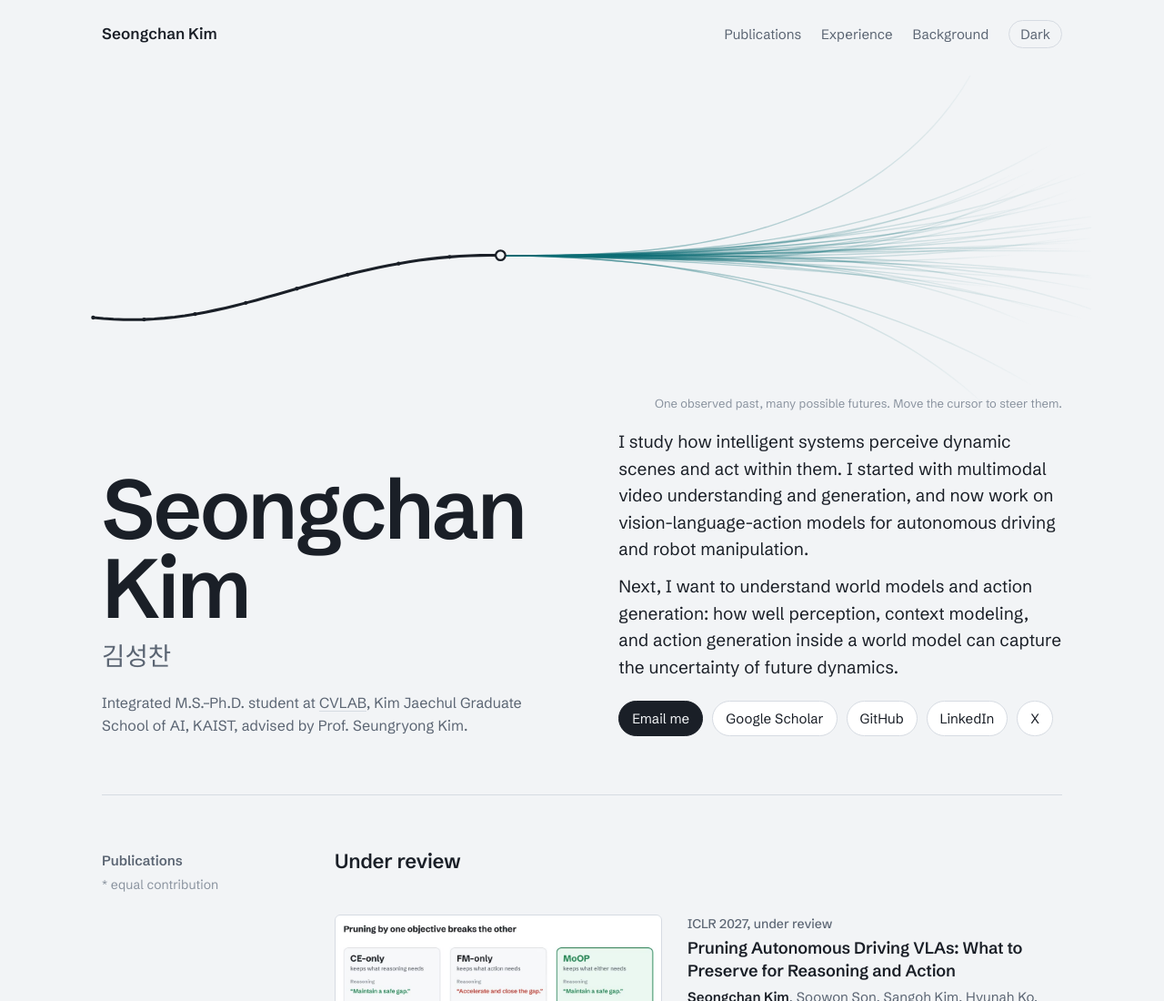
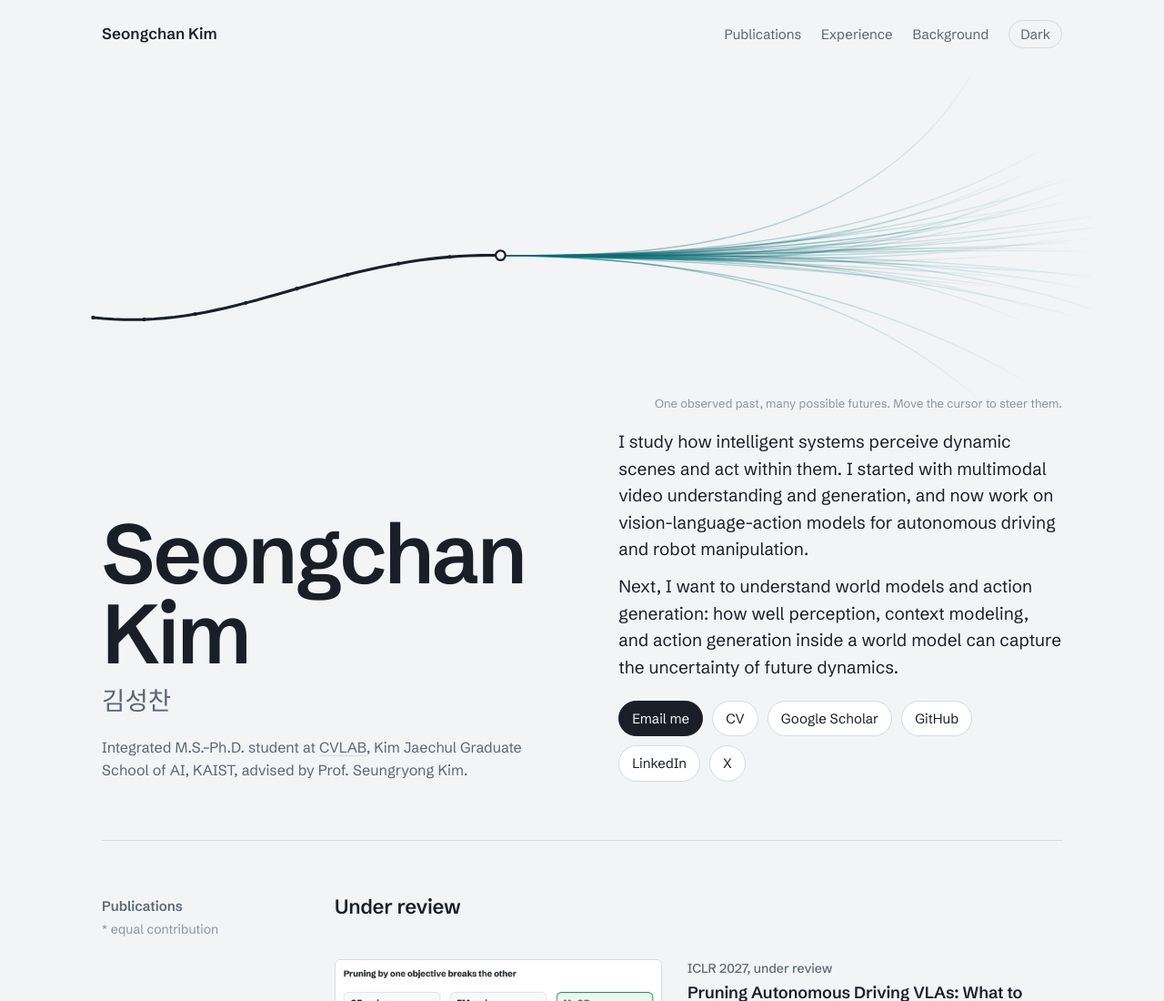
Before and after one commit to deep-overflow/deep-overflow.github.io, a plain HTML site: page index.html in a window 1280 px wide. Shown: the top 1100 px of the page at 91% size. Drawn offline with Linux system fonts and the light colour scheme; grey boxes are pictures that could not be loaded.

Commit message:
Add CV link

```diff
--- a/index.html
+++ b/index.html
@@ -178,6 +178,7 @@
           <p class="statement">Next, I want to understand world models and action generation: how well perception, context modeling, and action generation inside a world model can capture the uncertainty of future dynamics.</p>
           <div class="contact-row">
             <a class="chip primary" href="mailto:star._.overflow@kaist.ac.kr">Email me</a>
+            <a class="chip" href="https://drive.google.com/file/d/15AqdIUEX2WPspMVO5i35iW64xptlzjWR/view?usp=sharing" target="_blank" rel="noopener">CV</a>
             <a class="chip" href="https://scholar.google.com/citations?user=2DpCfdcAAAAJ&hl=en" target="_blank" rel="noopener">Google Scholar</a>
             <a class="chip" href="https://github.com/deep-overflow" target="_blank" rel="noopener">GitHub</a>
             <a class="chip" href="https://www.linkedin.com/in/seongchan-kim-776b88267" target="_blank" rel="noopener">LinkedIn</a>
```
